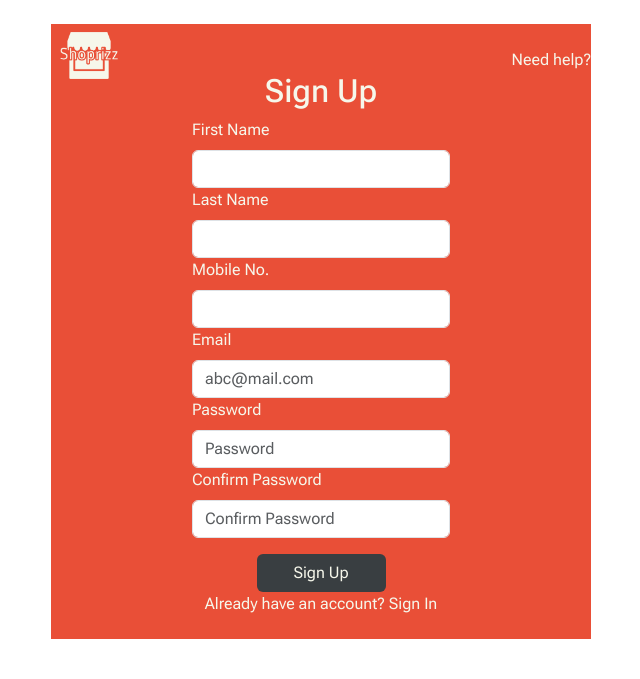
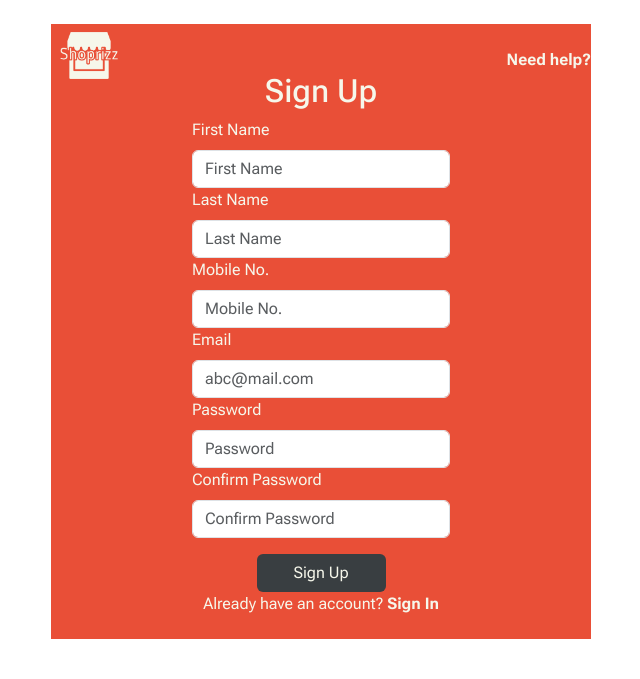
Before and after one commit to YourNewbDev/shoprizz, a Django app: page /register/ in a window 1280 px wide. Shown: the part 76-755 px from the top of the page, without its empty margins (319-959 px from the left). Run offline with Django 4.2, Linux system fonts and the light colour scheme; some libraries are stand-ins or nearby versions.

```diff
--- a/shoprizz/shop/templates/shop/register.html
+++ b/shoprizz/shop/templates/shop/register.html
@@ -9,20 +9,20 @@
         <div class="row">
             <div class="col-md-4 col-sm-4 col-4 text-start mt-2"><img src="{% static "image\shoprizz-F6F7EB.png" %}" class="img-fluid" alt="" width="76" height="48"></div>
             <div class="col-md-4 col-sm-4 col-4 text-center mt-5"><h2>Sign Up</h2></div>
-            <div class="col-md-4 col-sm-4 col-4 text-end mt-4"><a class="custom-link" href="">Need help?</a></div>
+            <div class="col-md-4 col-sm-4 col-4 text-end mt-4"><a class="custom-link" href=""><b>Need help?</b></a></div>
         </div>
         <div class="row">
             <div class="col-md-3 col-sm-3 col-3"></div>
                 <div class="col-md-6 col-sm-6 col-6">
                     <div class="">
                         <label for="" class="form-label">First Name</label>
-                        <input type="text" class="form-control" name="" id="" aria-describedby="helpId" placeholder="">
+                        <input type="text" class="form-control" name="" id="" aria-describedby="helpId" placeholder="First Name">
 
                         <label for="" class="form-label">Last Name</label>
-                        <input type="text" class="form-control" name="" id="" aria-describedby="helpId" placeholder="">
+                        <input type="text" class="form-control" name="" id="" aria-describedby="helpId" placeholder="Last Name">
 
                         <label for="" class="form-label">Mobile No.</label>
-                        <input type="number" class="form-control" name="" id="" aria-describedby="helpId" placeholder="">
+                        <input type="number" class="form-control" name="" id="" aria-describedby="helpId" placeholder="Mobile No.">
 
                         <label for="" class="form-label">Email</label>
                         <input type="email" class="form-control" name="" id="" aria-describedby="emailHelpId" placeholder="abc@mail.com">
@@ -35,7 +35,7 @@
 
                         <div class="text-center">
                             <button type="submit" class="btn btn-shop-dark w-50 justify-content-center">Sign Up</button>
-                            <p>Already have an account? <a class="custom-link" href="">Sign In</a></p>
+                            <p>Already have an account? <a class="custom-link" href=""><b>Sign In</b></a></p>
                         </div>
                     </div>
                 </div>
```
